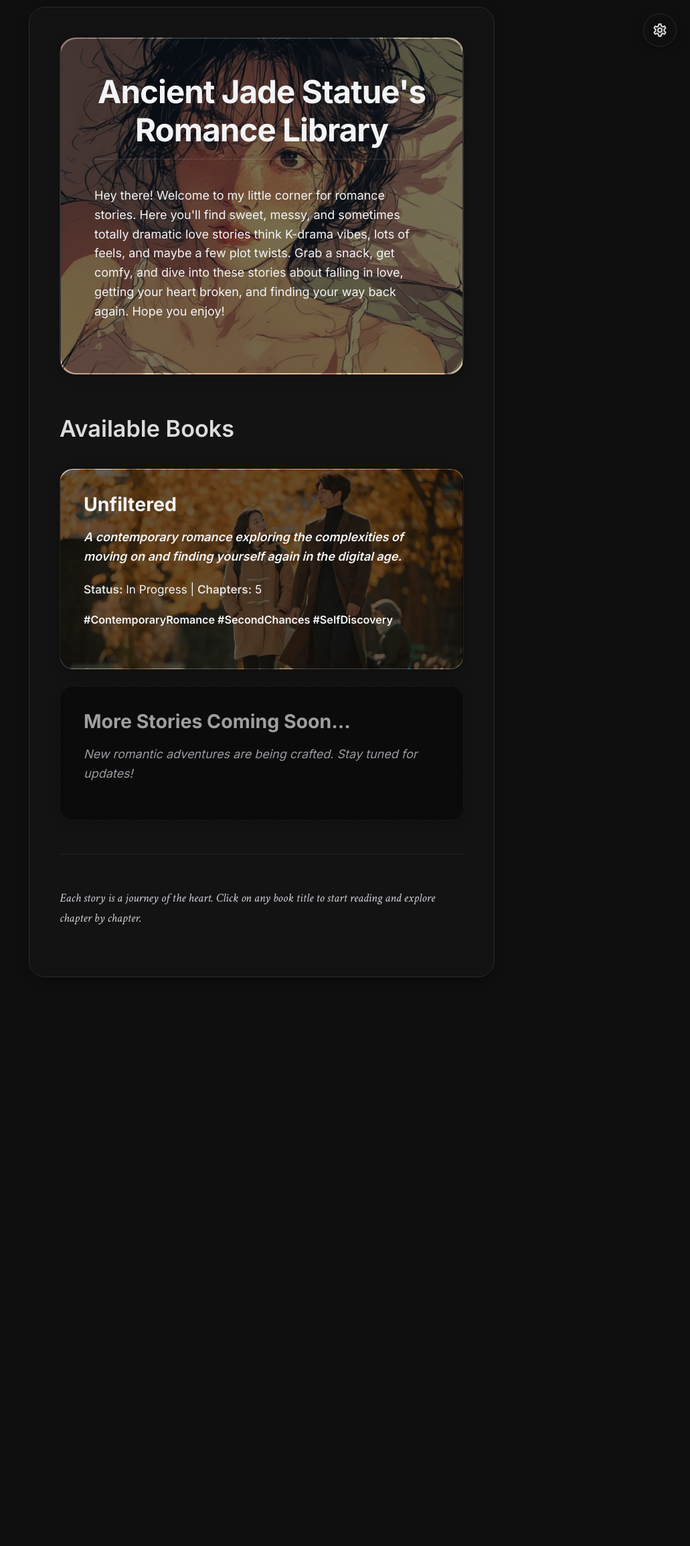
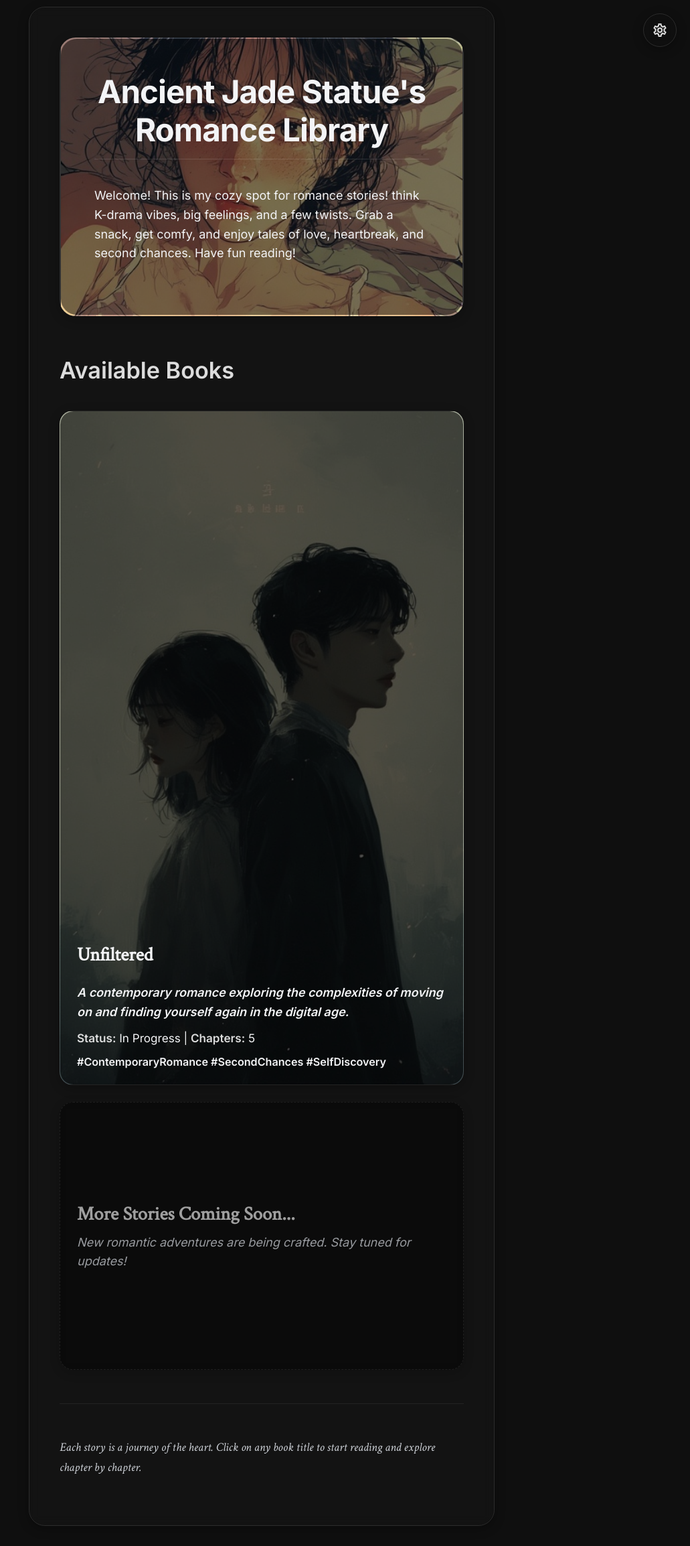
Before and after one commit to ancientjadestatue/jadenovels, a Jekyll site: the page built from index.md, in a window 1280 px wide. Shown: the whole page at 67% size, without its empty margins (249-1280 px from the left). Built offline with Jekyll 4.4.1, drawn with Linux system fonts in a browser that asks for light colours; before the commit the page ends 1489 px from its top, so only the background shows below that.

Commit message:
changed the cover image and some other bug fixes
Refactor code structure for improved readability and maintainability

```diff
--- a/_layouts/default.html
+++ b/_layouts/default.html
@@ -3,6 +3,7 @@
 <head>
     <meta charset="UTF-8">
     <meta name="viewport" content="width=device-width, initial-scale=1.0">
+    <link rel="icon" href="{{ '/images/favicon.jpg' | relative_url }}" type="image/jpeg">
     <title>{% if page.title %}{{ page.title }} - {{ site.title }}{% else %}{{ site.title }}{% endif %}</title>
     <meta name="description" content="{% if page.excerpt %}{{ page.excerpt | strip_html | strip_newlines | truncate: 160 }}{% else %}{{ site.description }}{% endif %}">
 
@@ -161,11 +161,6 @@
             z-index: -1;
         }
 
-        .container:hover {
-            box-shadow: var(--glass-shadow-hover);
-            transform: translateY(-2px);
-        }
-
         h1 {
             text-align: center;
             margin-bottom: 40px;
@@ -221,7 +216,8 @@
             text-decoration: underline;
         }
 
-        /* Settings and scroll button positioning */        .settings-panel {
+        /* Settings and scroll button positioning */
+        .settings-panel {
             position: fixed !important;
             top: 20px;
             right: -320px;
@@ -311,13 +307,6 @@
                 -webkit-backdrop-filter: none !important;
                 background: var(--bg-primary) !important;
                 border: 2px solid var(--glass-border) !important;
-                box-shadow: 0 2px 8px rgba(0, 0, 0, 0.2) !important;
-            }
-
-            /* Remove glassmorphism from library header */
-            .library-header {
-                backdrop-filter: none !important;
-                -webkit-backdrop-filter: none !important;
                 box-shadow: 0 2px 8px rgba(0, 0, 0, 0.2) !important;
             }
 
@@ -430,14 +419,12 @@
 
             /* Remove all overlay effects */
             .container::before,
-            .library-header::before,
             .book-card::before,
             .chapter-item::before,
             .continue-reading-card::before,
             .navigation::before,
             .chapter-navigation::before,
             .container::after,
-            .library-header::after,
             .book-card::after,
             .chapter-item::after,
             .continue-reading-card::after,
@@ -608,11 +595,6 @@
             z-index: -1;
         }
 
-        .container:hover {
-            box-shadow: var(--glass-shadow-hover);
-            transform: translateY(-2px);
-        }
-
         h1 {
             text-align: center;
             margin-bottom: 40px;
@@ -1498,11 +1480,39 @@
 
             .continue-reading-details {
                 text-align: center;
-            }
-
-            .continue-reading-action {
+            }            .continue-reading-action {
                 align-self: stretch;
                 justify-content: center;
+            }            /* Mobile book card adjustments */
+            .book-card {
+                /* Remove aspect ratio constraint on mobile for better content fit */
+                aspect-ratio: auto;
+                min-height: 300px;
+            }
+
+            /* Adjust mobile book card content padding */
+            .book-card > * {
+                padding: 15px 20px;
+            }
+
+            .book-card h3 {
+                padding: 12px 20px 8px 20px;
+                font-size: 1.3em;
+            }
+
+            .book-card .book-description {
+                padding: 0 20px 8px 20px;
+                font-size: 0.9em;
+            }
+
+            .book-card .book-meta {
+                padding: 0 20px 8px 20px;
+                font-size: 0.85em;
+            }
+
+            .book-card .book-tags {
+                padding: 0 20px 15px 20px;
+                font-size: 0.8em;
             }
         }
           /* Extra small screens */
@@ -1519,10 +1529,37 @@
             .navigation {
                 padding: 15px;
             }
-
-            .navigation a {
+              .navigation a {
                 padding: 12px 16px;
                 font-size: 14px;
+            }            /* Extra small book card adjustments */
+            .book-card {
+                min-height: 250px;
+            }
+
+            /* Further reduce padding on extra small screens */
+            .book-card > * {
+                padding: 12px 15px;
+            }
+
+            .book-card h3 {
+                padding: 10px 15px 6px 15px;
+                font-size: 1.2em;
+            }
+
+            .book-card .book-description {
+                padding: 0 15px 6px 15px;
+                font-size: 0.85em;
+            }
+
+            .book-card .book-meta {
+                padding: 0 15px 6px 15px;
+                font-size: 0.8em;
+            }
+
+            .book-card .book-tags {
+                padding: 0 15px 12px 15px;
+                font-size: 0.75em;
             }
         }
 
@@ -1532,34 +1569,76 @@
             gap: 25px;
             margin: 40px 0;
         }
-
         .book-card {
             background: var(--glass-bg-secondary);
             border: 1px solid var(--glass-border);
             border-radius: 20px;
-            padding: 35px;
+            padding: 0; /* Remove padding to allow content positioning */
             position: relative;
             /* Simplified backdrop filter for better performance */
             backdrop-filter: blur(8px);
             -webkit-backdrop-filter: blur(8px);
             box-shadow: var(--glass-shadow);
             transition: transform 0.2s ease, box-shadow 0.2s ease;
-        }
-
-        .book-card:hover {
+            /* Set aspect ratio to match typical book cover proportions (3:5 or 1.6:1) */
+            aspect-ratio: 3 / 5;
+            /* Ensure minimum height for content */
+            min-height: 400px;
+            /* Make sure content is positioned at bottom */
+            display: flex;
+            flex-direction: column;
+            justify-content: flex-end;
+            overflow: hidden; /* Ensure content doesn't overflow rounded corners */
+        }
+
+        /* Book card content container */
+        .book-card > * {
+            padding: 20px 25px;
+            margin: 0;
+            position: relative;
+            z-index: 2;
+        }
+
+        /* Specific spacing for book card elements */
+        .book-card h3 {
+            font-family: 'Crimson Text', 'Inter', -apple-system, BlinkMacSystemFont, 'Segoe UI', 'Roboto', 'Helvetica Neue', Arial, sans-serif;
+
+            padding: 15px 25px 10px 25px;
+            margin: 0;
+        }
+
+        .book-card .book-description {
+            padding: 0 25px 10px 25px;
+            margin: 0;
+        }
+
+        .book-card .book-meta {
+            padding: 0 25px 10px 25px;
+            margin: 0;
+        }
+
+        .book-card .book-tags {
+            padding: 0 25px 20px 25px;
+            margin: 0;
+        }
+
+        .book-card:hover:not(.coming-soon) {
             transform: translateY(-3px);
             box-shadow: var(--glass-shadow-hover);
         }
 
         .book-card.coming-soon {
             background: var(--glass-bg-secondary);
+            max-height: 200px;
+            width: 100%;
+            justify-content: center;
             border-style: dashed;
             opacity: 0.7;
         }
 
         /* Optimized background image loading */
         .book-card.unfiltered-book {
-            background-image: url('{{ "/images/download (13).jpg" | relative_url }}');
+            background-image: url('{{ "/images/download.jpeg" | relative_url }}');
             background-size: cover;
             background-position: center;
             background-repeat: no-repeat;
@@ -1574,20 +1653,24 @@
             bottom: 0;
             background: rgba(0, 0, 0, 0.6);
             border-radius: inherit;
+            font-family: 'Crimson Text', 'Inter', -apple-system, BlinkMacSystemFont, 'Segoe UI', 'Roboto', 'Helvetica Neue', Arial, sans-serif;
             pointer-events: none;
             z-index: 0;
         }
-
-        .book-card.unfiltered-book h3,
+          .book-card.unfiltered-book h3{
+            color: #f3f4f6; /* Ensure text is readable over dark overlay */
+            font-family: 'Crimson Text', 'Inter', -apple-system, BlinkMacSystemFont, 'Segoe UI', 'Roboto', 'Helvetica Neue', Arial, sans-serif;
+            position: relative;
+            z-index: 2; /* Ensure content appears above overlay */
+          }
         .book-card.unfiltered-book .book-description,
         .book-card.unfiltered-book .book-meta,
         .book-card.unfiltered-book .book-tags {
             position: relative;
-            z-index: 1;
+            z-index: 2; /* Ensure content appears above overlay */
         }
 
         .book-card h3 {
-            margin: 0 0 15px 0;
             color: var(--text-primary);
             font-size: 1.5em;
             font-weight: 700;
@@ -1602,18 +1685,15 @@
             opacity: 0.8;
             text-decoration: underline;
         }
-
-        .book-description {
+          .book-description {
             color: var(--text-secondary);
             font-style: italic;
-            margin-bottom: 20px;
             line-height: 1.6;
         }
 
         .book-meta {
             font-size: 0.9em;
             color: var(--text-muted);
-            margin-bottom: 15px;
             font-weight: 500;
         }
 
@@ -1678,7 +1758,7 @@
         }
 
         .chapter-link:hover .chapter-item,
-        .chapter-item:hover {
+        .chapter-item:hover:not(.chapter-item.coming-soon) {
             transform: translateY(-2px);
             box-shadow: var(--glass-shadow-hover);
         }
@@ -2086,18 +2166,6 @@
                 border: 2px solid var(--glass-border) !important;
                 box-shadow: 0 2px 8px rgba(0, 0, 0, 0.2) !important;
             }
-              /* Remove glassmorphism from library header */
-            .library-header {
-                backdrop-filter: none !important;
-                -webkit-backdrop-filter: none !important;
-                /* DON'T override background - preserve the statue.jpeg image */
-                box-shadow: 0 2px 8px rgba(0, 0, 0, 0.2) !important;
-                /* FORCE preserve the background image */
-                background-image: url('{{ "/images/statue.jpeg" | relative_url }}') !important;
-                background-size: cover !important;
-                background-position: center !important;
-                background-repeat: no-repeat !important;
-            }
 
             /* Remove glassmorphism from navigation */
             .navigation,
@@ -2157,19 +2225,10 @@
             .book-card:not(.unfiltered-book) {
                 background: var(--bg-primary) !important;
             }
-
-            /* CRITICAL: Preserve library header background image */
-            .library-header {
-                /* Force preserve the background image - don't let any override hide it */
-                background-image: url('{{ "/images/statue.jpeg" | relative_url }}') !important;
-                background-size: cover !important;
-                background-position: center !important;
-                background-repeat: no-repeat !important;
-            }
               /* Special handling for book cards with background images */
             .book-card.unfiltered-book {
                 /* CRITICAL: Preserve the unfiltered book background image */
-                background-image: url('{{ "/images/download (13).jpg" | relative_url }}') !important;
+                background-image: url('{{ "/images/download.jpeg" | relative_url }}') !important;
                 background-size: cover !important;
                 background-position: center !important;
                 background-repeat: no-repeat !important;
@@ -2187,11 +2246,13 @@
 
             [data-theme="light"] .book-card.unfiltered-book::before {
                 /* Light mode overlay for better contrast but still shows image */
-                background: rgba(255, 255, 255, 0.4) !important;
+                background: rgba(0, 0, 0, 0.084) !important;
                 opacity: 1 !important;
-            }
-              /* Optimized library header with background image but no glassmorphism */
+            }            /* Optimized library header with background image but no glassmorphism */
             .library-header {
+                text-align: center;
+                margin-bottom: 60px;
+                padding: 50px;
                 backdrop-filter: none !important;
                 -webkit-backdrop-filter: none !important;
                 /* FORCE preserve the background image - override any other rules */
@@ -2201,17 +2262,31 @@
                 background-repeat: no-repeat !important;
                 /* Don't override background properties that would hide the image */
                 box-shadow: 0 2px 8px rgba(0, 0, 0, 0.2) !important;
-            }/* Optimized library header overlay for performance mode */
+                position: relative;
+            }            /* Optimized library header overlay for performance mode */
             .library-header::before {
                 /* Use darker overlay for better text contrast - 75% transparency as requested */
-                background: rgba(0, 0, 0, 0.5) !important;
-                opacity: 1 !important;
-            }
-
+                /* Ensure the overlay is visible */
+                display: block !important;
+                content: '';
+                position: absolute;
+                top: 0;
+                left: 0;
+                right: 0;
+                bottom: 0;
+                background: rgba(0, 0, 0, 0.5);
+                border-radius: inherit;
+                pointer-events: none;
+                z-index: 0;
+            }
+
+            /* Light theme adjustments for overlays */
             [data-theme="light"] .library-header::before {
-                /* Light mode overlay for better contrast but still shows image */
-                background: rgba(255, 255, 255, 0.4) !important;
-                opacity: 1 !important;
+                background: rgba(0, 0, 0, 0.3);
+            }
+
+            [data-theme="light"] .book-card.unfiltered-book::before {
+                background: rgba(0, 0, 0, 0.3);
             }
 
             /* Chapter items */
@@ -2268,23 +2343,24 @@
             .glass-ambient-bg {
                 display: none !important;
             }
-
-            /* Remove all overlay effects */
+              /* Remove overlay effects except for background image overlays */
             .container::before,
-            .library-header::before,
-            .book-card::before,
             .chapter-item::before,
             .continue-reading-card::before,
             .navigation::before,
             .chapter-navigation::before,
             .container::after,
-            .library-header::after,
-            .book-card::after,
             .chapter-item::after,
             .continue-reading-card::after,
             .navigation::after,
             .chapter-navigation::after {
                 display: none !important;
+            }
+
+            /* Keep overlays for background images but ensure proper display */
+            .library-header::before,
+            .book-card.unfiltered-book::before {
+                display: block !important;
             }
 
             /* Ensure proper contrast in light mode */
@@ -2593,7 +2669,7 @@
                         notification.parentNode.removeChild(notification);
                     }
                 }, 3000);
-            }loadSettings() {
+            }            loadSettings() {
                 // Load font size
                 const savedFontSize = localStorage.getItem('fontSize') || '18';
                 this.fontSizeSlider.value = savedFontSize;
--- a/index.md
+++ b/index.md
@@ -5,7 +5,7 @@ title: Jade's Romance Library
 
 <div class="library-header">
   <h1>Ancient Jade Statue's Romance Library</h1>
-  <p>Hey there! Welcome to my little corner for romance stories. Here you'll find sweet, messy, and sometimes totally dramatic love stories think K-drama vibes, lots of feels, and maybe a few plot twists. Grab a snack, get comfy, and dive into these stories about falling in love, getting your heart broken, and finding your way back again. Hope you enjoy!</p>
+  <p>Welcome! This is my cozy spot for romance stories! think K-drama vibes, big feelings, and a few twists. Grab a snack, get comfy, and enjoy tales of love, heartbreak, and second chances. Have fun reading!</p>
 
   <!-- Continue Reading Section -->
   <div class="continue-reading-section" id="continueReadingSection" style="display: none;">
```
Also changed, not shown: other parts of _layouts/default.html (+0 -1 lines), _layouts/book.html (+31 -25 lines), images/download.jpeg (added), 1 other file.
